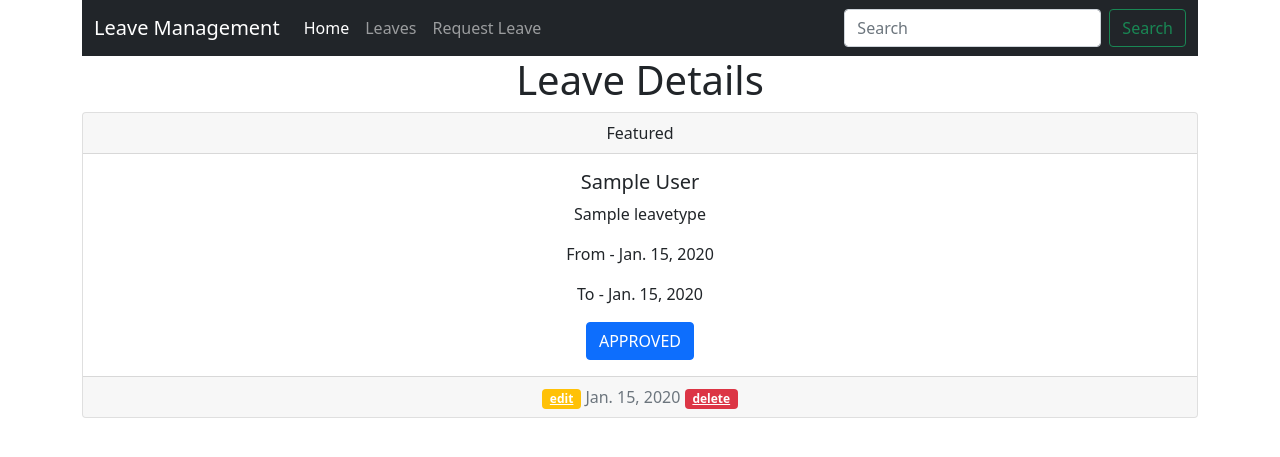
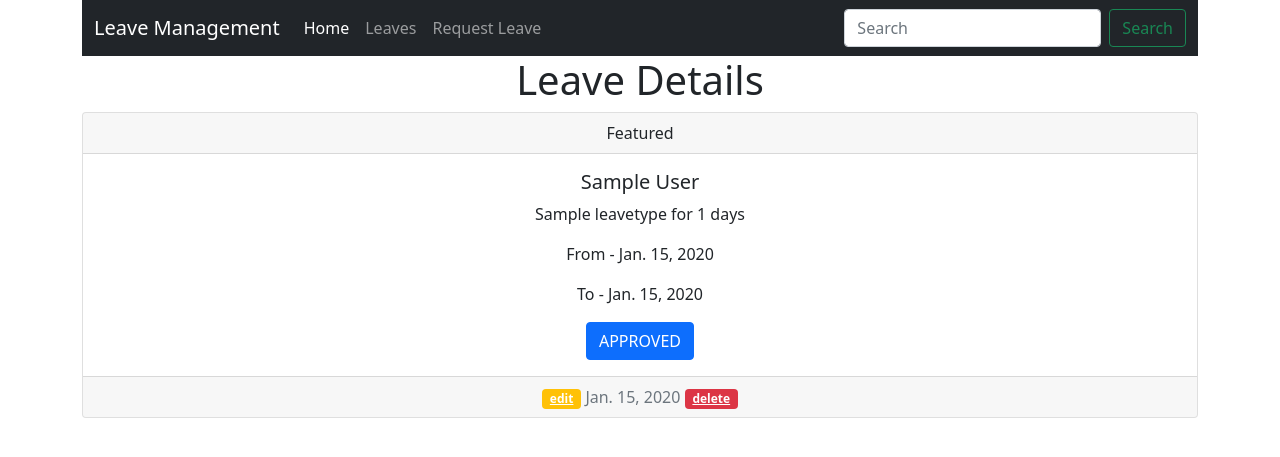
Before and after one commit to frankip/leave-management-system, a Django app: page /leave/1/ in a window 1280 px wide. Shown: the top 457 px of the page. Run offline with Django 3.2, Linux system fonts and the light colour scheme; tables that the repository leaves empty hold one stand-in row (values such as "Sample post").

Commit message:
implement date validation and remove weekends

```diff
--- a/leaveapp/models.py
+++ b/leaveapp/models.py
@@ -66,6 +66,7 @@ class Leave(ModelMethods, models.Model):
     status = models.CharField(max_length=50, choices=STATUS, default="PENDING")
     start_date = models.DateField(default=date.today)
     end_date = models.DateField()
+    requested_days = models.IntegerField(default=1, blank=True)
     applied_date = models.DateField(auto_now_add=True)
 
     def __str__(self):
--- a/leaveapp/templates/leave_details.html
+++ b/leaveapp/templates/leave_details.html
@@ -8,7 +8,7 @@
         </div>
         <div class="card-body">
           <h5 class="card-title">{{leave_details.employee}}</h5>
-          <p class="card-text">{{leave_details.type}}</p>
+          <p class="card-text">{{leave_details.type}} for {{leave_details.requested_days}} days</p>
           <p>From - {{leave_details.start_date}}</p>
           <p>To - {{leave_details.end_date}}</p>
           <a href="#" class="btn btn-primary">{{leave_details.status}}</a>
--- a/leaveapp/views.py
+++ b/leaveapp/views.py
@@ -1,4 +1,4 @@
-
+import datetime
 from django.contrib import messages
 from django.shortcuts import redirect, render
 
@@ -7,6 +7,17 @@ from .models import Leave
 from .forms import LeaveForm
 
 # Create your views here.
+
+def get_number_of_days(start, end):
+    days = abs((end-start)).days+1
+
+    # fetch all dates between start day and end date
+    all_dates = [start + datetime.timedelta(days=x) for x in range(days)]
+
+    # use the datetime weekday() method to determine if the days fall on a weekend
+    weekdays = [date for date in all_dates if not date.weekday() in [5,6]]
+    return len(weekdays)
+
 
 def index(request):
     title = "Welcome to leave Management App"
@@ -44,7 +55,13 @@ def requet_new_leave(request):
         # validate the inputs
         if form.is_valid():
             # form.commit(False)
-            form.save()
+            data = form.save(commit=False)
+            start_date = form.cleaned_data.get('start_date')
+            end_date = form.cleaned_data.get('end_date')
+            days = get_number_of_days(start_date, end_date)
+            data.requested_days = days
+            print("90900", data.requested_days)
+            data.save()
             return redirect('leaves')
 
         errors = form.errors
@@ -62,6 +79,11 @@ def  edit_leave_request(request, id):
     leave = Leave.fetch_single_data(id)
     form = LeaveForm(request.POST or None, instance=leave)
     if form.is_valid():
+            data = form.save(commit=False)
+            start_date = form.cleaned_data.get('start_date')
+            end_date = form.cleaned_data.get('end_date')
+            days = get_number_of_days(start_date, end_date)
+            data.requested_days = days
             form.save()
             return redirect('leave-details', leave.id)
 
@@ -75,5 +97,3 @@ def delete_leave_request(request, id):
     deleted = Leave.delete_single_data(id)
     print('deleted', deleted)
     return redirect('leaves')
-
-# figure out how to get the date diference
```
Also changed, not shown: leaveapp/migrations/0004_leave_requested_days.py (added).
